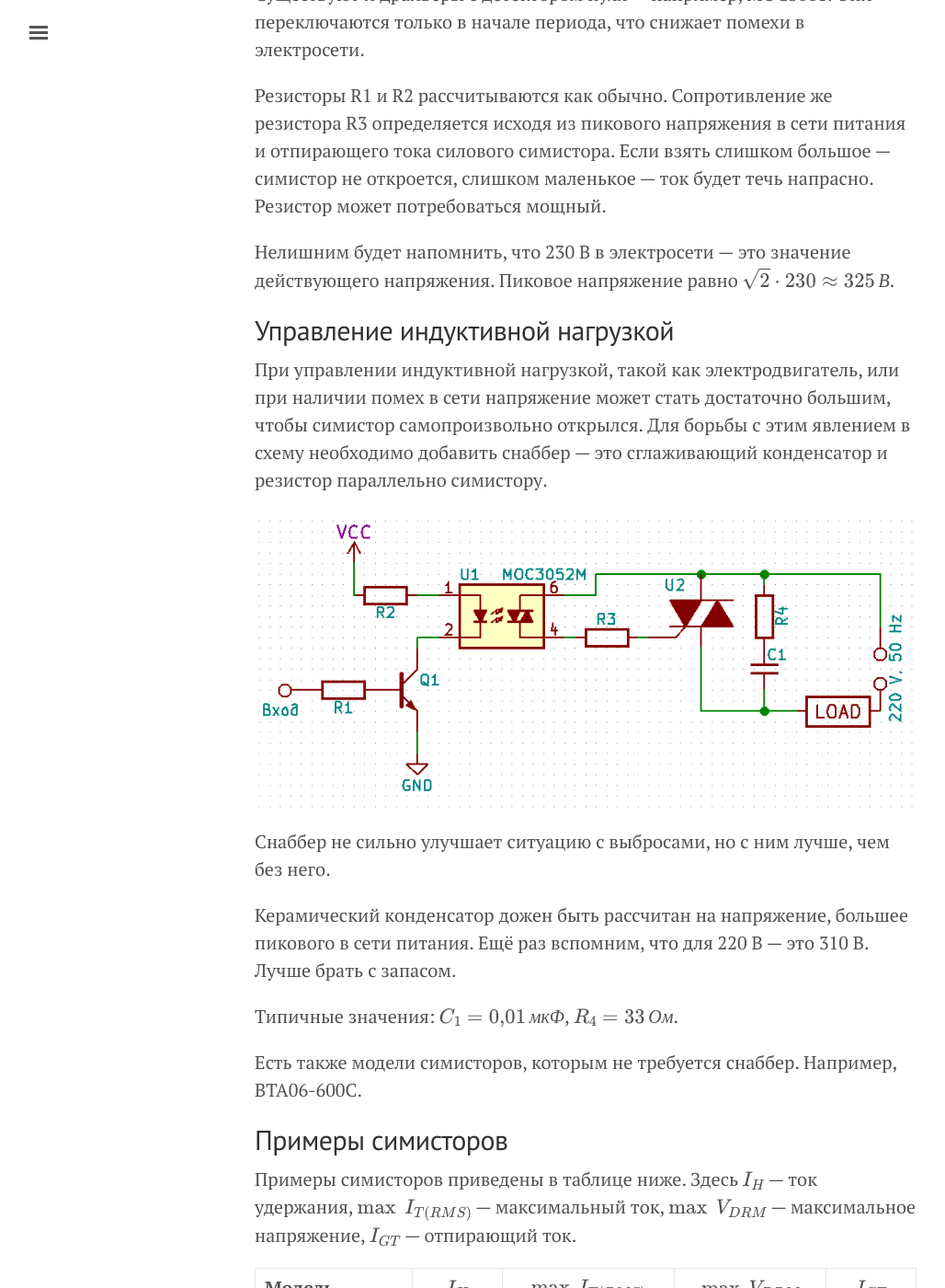
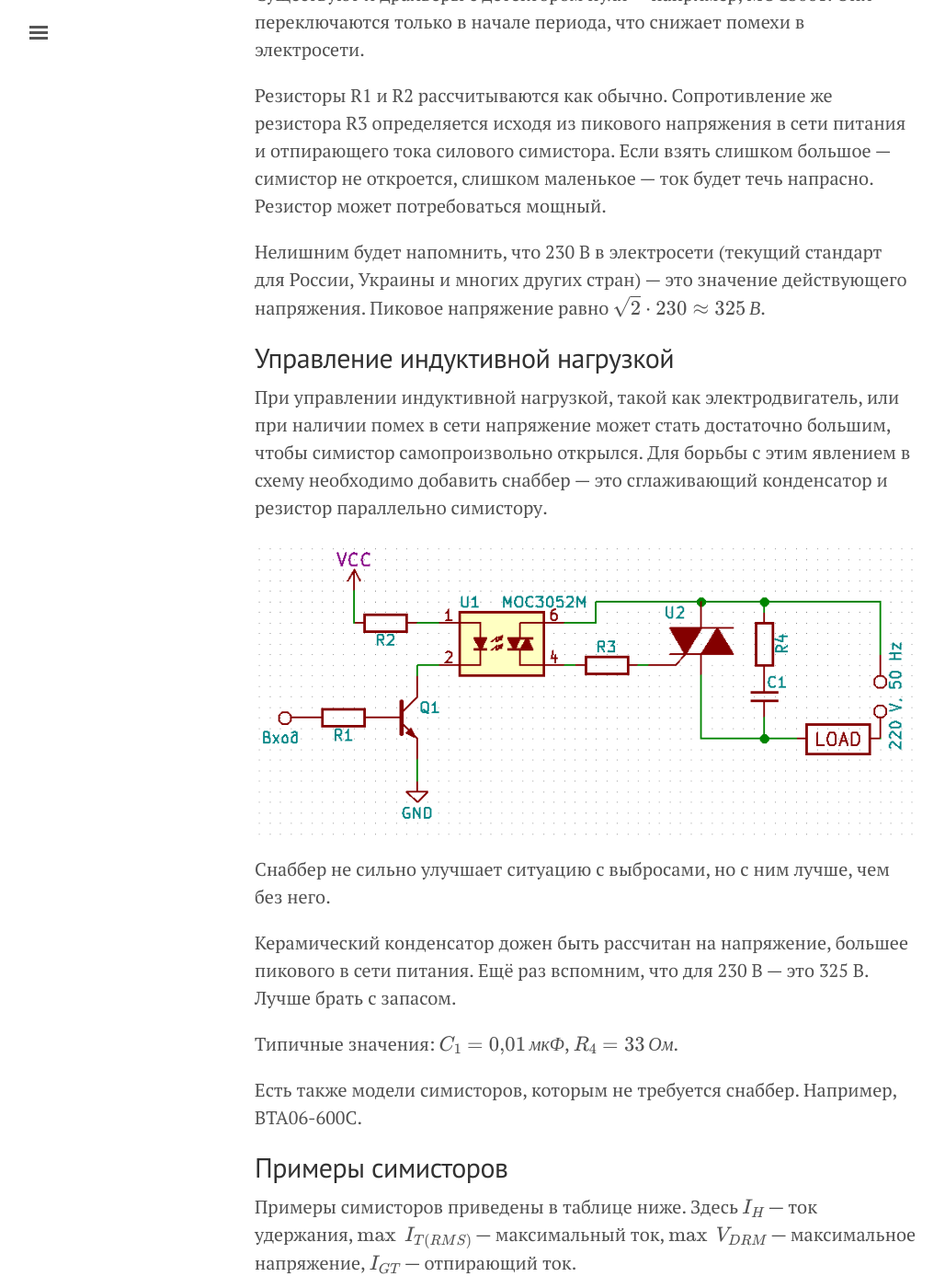
Before and after one commit to velikodniy/velikodniy.github.io, a Jekyll site: the page built from _posts/2017-01-06-power-control.md, in a window 1280 px wide and 1400 px high, scrolled down 16994 px. Shown: the whole window at 92% size, without its empty margins (3-1031 px from the left). Built offline with Jekyll 4.4.1, drawn with Linux system fonts in a browser that asks for light colours; formulas are drawn with MathJax 3; a script that is not in the unit is left out.

Commit message:
Remove last 220 V mention

```diff
--- a/_posts/2017-01-06-power-control.md
+++ b/_posts/2017-01-06-power-control.md
@@ -505,7 +505,8 @@ MOC3023M или MOC3052.
 симистор не откроется, слишком маленькое — ток будет течь
 напрасно. Резистор может потребоваться мощный.
 
-Нелишним будет напомнить, что 230 В в электросети — это значение
+Нелишним будет напомнить, что 230 В в электросети (текущий стандарт для
+России, Украины и многих других стран) — это значение
 действующего напряжения. Пиковое напряжение равно $\sqrt2 \cdot 230 \approx
 325\,В$.
 
@@ -524,8 +525,8 @@ MOC3023M или MOC3052.
 без него.
 
 Керамический конденсатор дожен быть рассчитан на напряжение,
-большее пикового в сети питания. Ещё раз вспомним, что для 220 В — это
-310 В. Лучше брать с запасом.
+большее пикового в сети питания. Ещё раз вспомним, что для 230 В — это
+325 В. Лучше брать с запасом.
 
 Типичные значения: $C_1 = 0{,}01\,мкФ$, $R_4 = 33\,Ом$.
 
```
